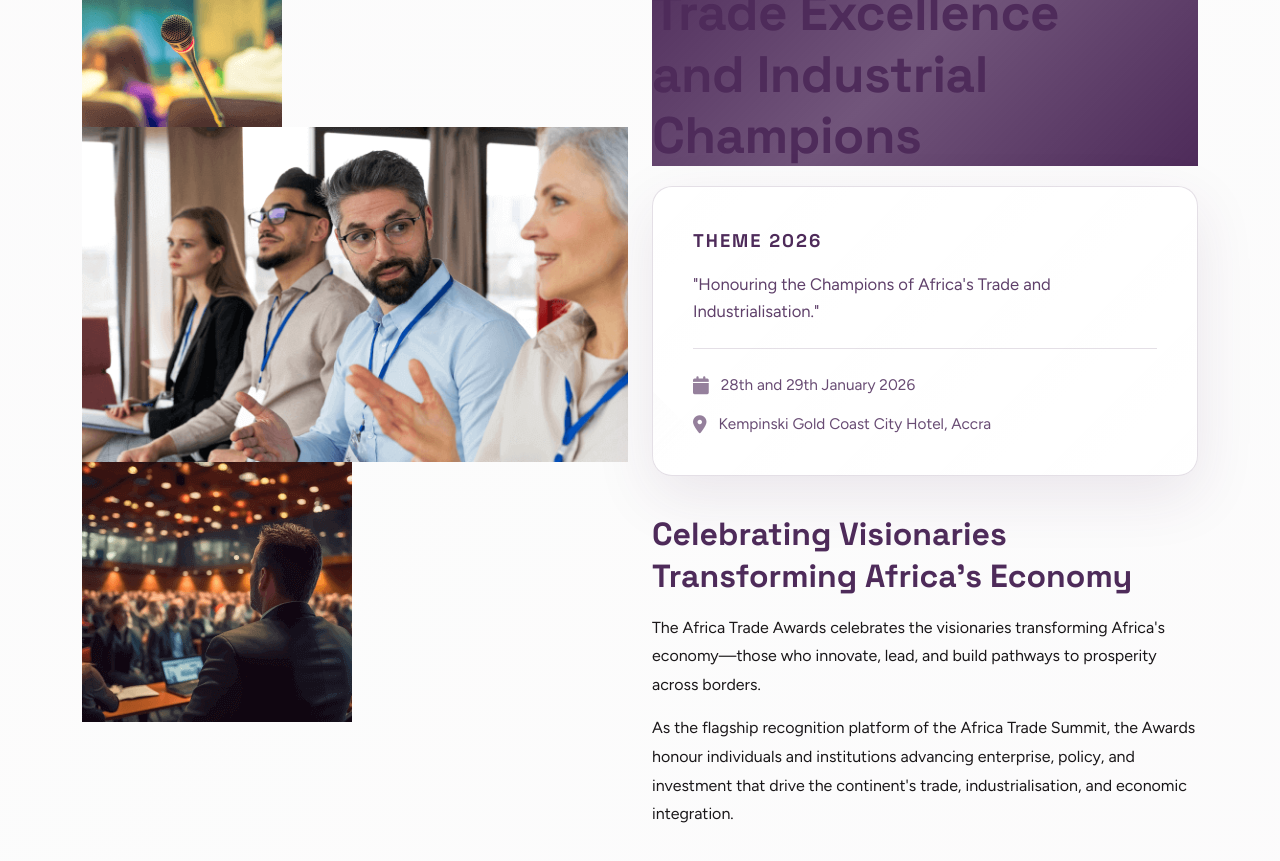
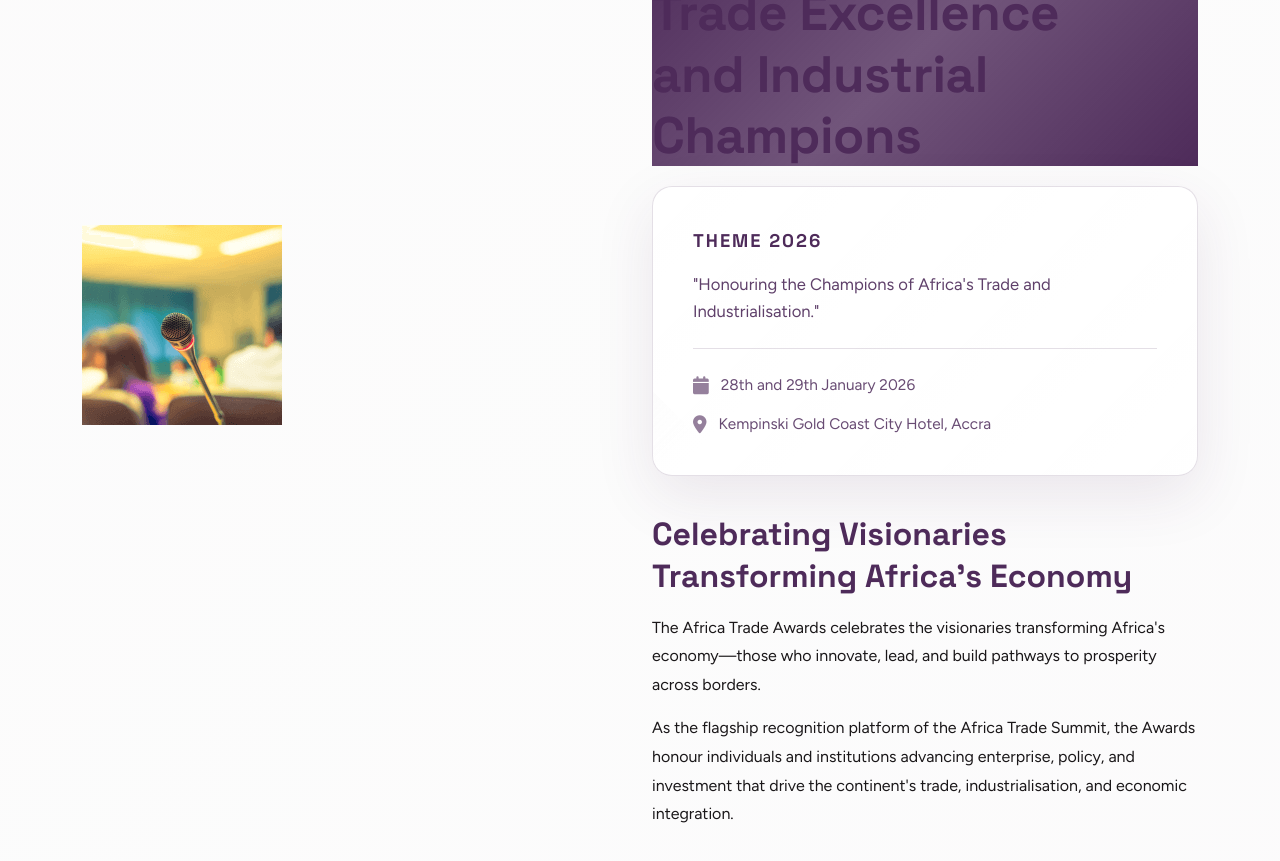
Before and after one commit to wastwagon/africatradeawards.com, a Next.js app: page / in a window 1280 px wide. Shown: the part 1060-1921 px from the top of the page. Built offline with nearby package versions, Linux system fonts and the light colour scheme.

Commit message:
Remove secondary image blocks, keep only main image

```diff
--- a/components/sections/home1/HeroContentSection.tsx
+++ b/components/sections/home1/HeroContentSection.tsx
@@ -8,17 +8,9 @@ export default function HeroContentSection() {
 				<div className="row align-items-center">
 					{/* Images Column - Left */}
 					<div className="col-lg-6 order-lg-1 order-2">
-						<div className="overview-image-layout" data-aos="fade-right" data-aos-duration={800}>
-							<div className="main-image">
+						<div className="premium-hero-image-layout" data-aos="fade-right" data-aos-duration={800}>
+							<div className="premium-main-image">
 								<img src="/assets/img/all-images/about/about-img8.png" alt="Africa Trade Awards" />
-							</div>
-							<div className="secondary-images">
-								<div className="secondary-image">
-									<img src="/assets/img/all-images/about/about-img1.png" alt="Trade Excellence" />
-								</div>
-								<div className="secondary-image">
-									<img src="/assets/img/all-images/about/about-img2.png" alt="Industrial Champions" />
-								</div>
 							</div>
 						</div>
 					</div>
```
